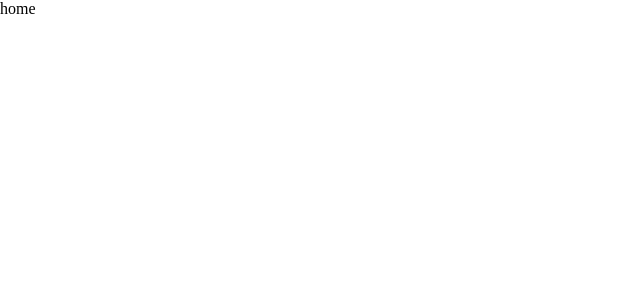
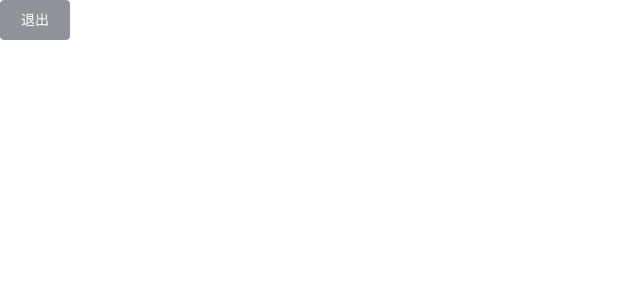
Before and after one commit to AndMe0818/VueGoodsM, a Vue app: page /home in a window 1280 px wide. Shown: the top 300 px of the page, without its empty margins (0-640 px from the left). Built offline with nearby package versions, Linux system fonts and the light colour scheme; sample sign-in values are in the browser's storage.

Commit message:
login to home

```diff
--- a/src/router/index.js
+++ b/src/router/index.js
@@ -6,11 +6,9 @@ Vue.use(VueRouter)
 
 const routes = [
   // 重定向回到登录
-  { path: '/', redirect: '/login'},
-  {path: '/login', component: Login },
-  {path: '/home', component: Home },
-
-
+  { path: '/', redirect: '/login' },
+  { path: '/login', component: Login },
+  { path: '/home', component: Home }
 ]
 
 const router = new VueRouter({
@@ -18,5 +16,16 @@ const router = new VueRouter({
   // base: process.env.BASE_URL,
   routes
 })
+// 路由导航守卫
+router.beforeEach((to, from, next) => {
+  //  to 表示去访问的路径
+  // from 表示 从哪来
+  // next 是个函数，表示放行   next() 放行  next('/xxx')强制跳转
+  if (to.path === '/login') return next()
+  // 如果不是 login
+  const tokenStr = window.sessionStorage.getItem('token')
+  if (tokenStr) return next()
+  next('/login')
+})
 
 export default router
--- a/src/views/Home/Home.vue
+++ b/src/views/Home/Home.vue
@@ -1,6 +1,6 @@
 <template>
     <div>
-        home
+        <el-button type="info" @click="logout">退出</el-button>
     </div>
 </template>
 
@@ -17,7 +17,10 @@ export default {
 
     },
     methods: {
-
+        logout(){
+            window.sessionStorage.clear()
+            this.$router.push('/login')
+        }
     },
 };
 </script>
--- a/src/views/Login/Login.vue
+++ b/src/views/Login/Login.vue
@@ -84,6 +84,10 @@ export default {
             return this.$message.warning("登录失败请检查后登录");
           }
           this.$message.success("登陆成功");
+          // 1.登录成功后 服务器返回了一个token  保存在客户端的sessionstoryage中
+                // 1.1 项目中除了登录意外的其他api接口 都必须在登录之后才能访问
+                // 1.2 token 只又在当前网站打开期间才生效，所以才储存在 sessionstorage中
+          // 2.通过路由拦截完成
           window.sessionStorage.setItem('token',res.data.token)
           this.$router.push('/home')
         });
```
Also changed, not shown: src/plugins/element.js (+7 -11 lines), 1 other file (tests, documents, lock files or other folders).
